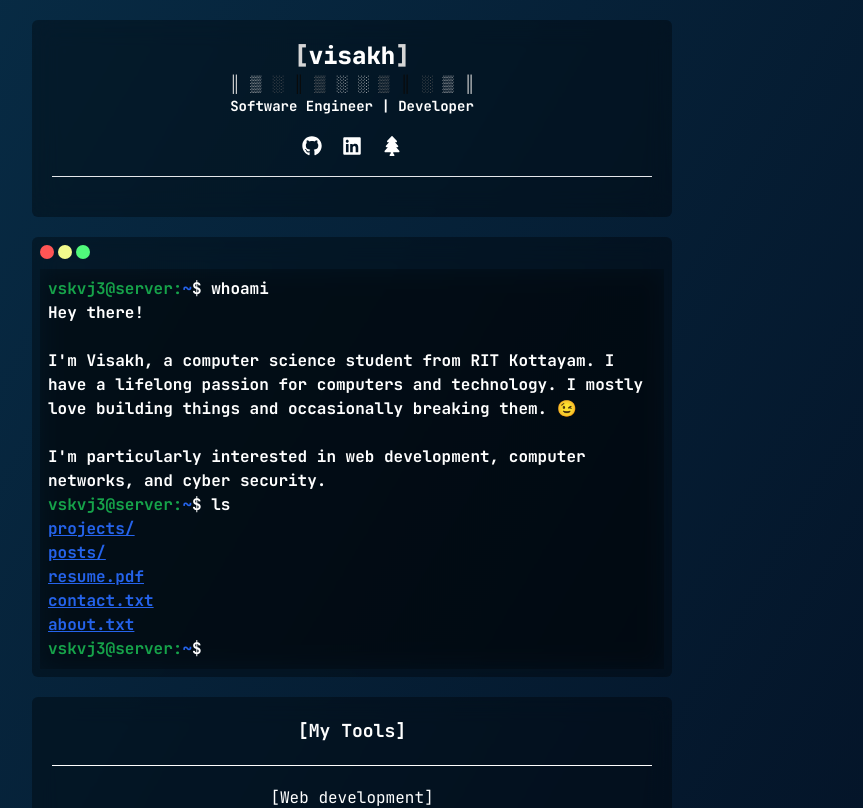
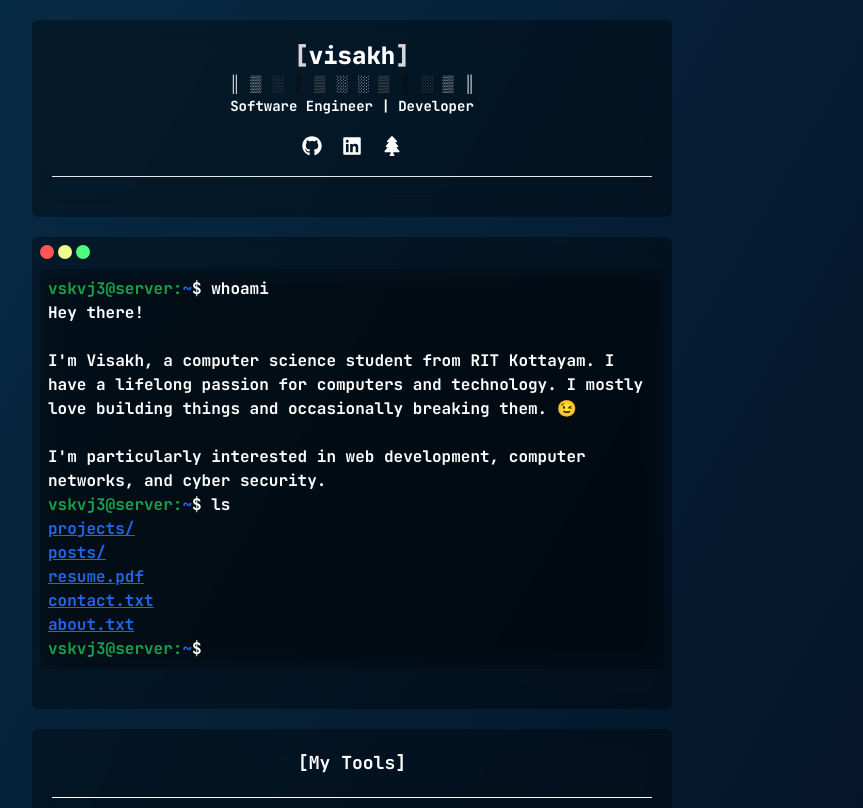
Before and after one commit to vskvj3/portfolio-nextjs, a Next.js app: page / in a window 1280 px wide. Shown: the top 808 px of the page, without its empty margins (288-1151 px from the left). Built offline with nearby package versions, Linux system fonts and the light colour scheme.

Commit message:
fix: terminal size in fullscreen

```diff
--- a/src/components/home/terminal.js
+++ b/src/components/home/terminal.js
@@ -29,7 +29,7 @@ export default function Terminal(params) {
   return (
     <section className={close ? "hidden" : ""}>
       <div
-        className={`${" px-2 pb-2 bg-black/35 backdrop-blur-md rounded-md text-left text-white"} ${
+        className={`${" px-2 pb-10 bg-black/35 backdrop-blur-md rounded-md text-left text-white"} ${
           maximize
             ? "fixed z-[999] top-0 bottom-0 right-0 left-0 m-3 pb-10"
             : "z-50 w-1/2 min-w-[370px] max-w-[700px] m-auto"
```
